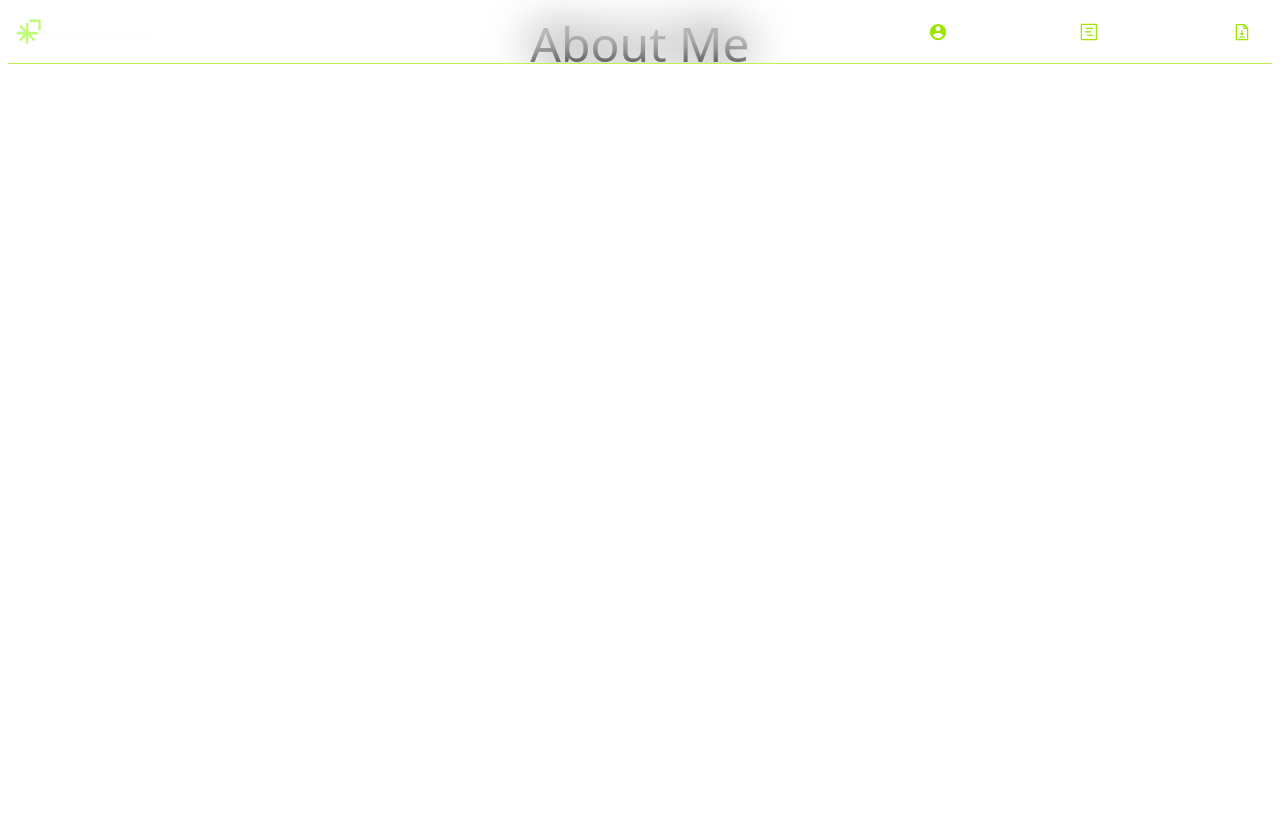
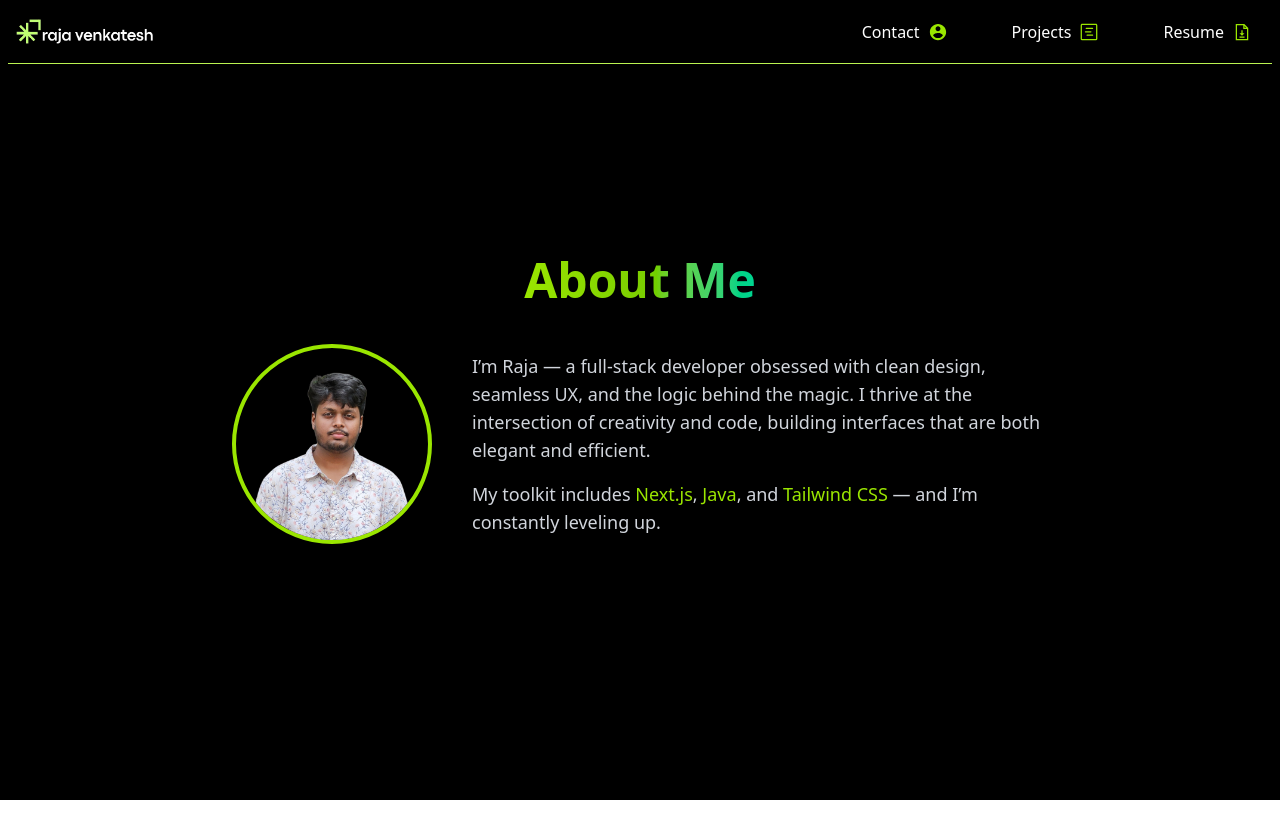
Before and after one commit to rajavenkatesh04/PortfolioV3, a Next.js app: page /About in a window 1280 px wide. Built offline with nearby package versions, Linux system fonts and the light colour scheme.

Commit message:
Added about section

```diff
--- a/app/About/page.js
+++ b/app/About/page.js
@@ -1,16 +1,45 @@
+"use client";
+
 import Image from "next/image";
 
 export default function About() {
-    return(
+    return (
         <div>
-            <div className={`my-5`}>
-                <h1 className={`text-center text-5xl `}>About Me</h1>
+            <section
+                id="about"
+                className="min-h-screen flex flex-col justify-center items-center bg-black text-white px-4 sm:px-8 lg:px-24"
+            >
+                <h1 className="text-4xl sm:text-5xl font-bold text-center mb-10 bg-gradient-to-r from-lime-400 via-lime-500 to-emerald-400 bg-clip-text text-transparent">
+                    About Me
+                </h1>
 
-                {/*Photo*/}
-                <div>
-                    {/*<Image src={`/Raja.png`} alt={`Logo`} width={150} height={100}/>*/}
+                <div className="flex flex-col md:flex-row items-center gap-10">
+                    {/* Profile Image */}
+                    <div className="w-50 h-50 relative rounded-full overflow-hidden shadow-lg border-4 border-lime-400">
+                        <Image
+                            src="/Raja.png"
+                            alt="Raja"
+                            fill
+                            className="object-cover"
+                            priority
+                        />
+                    </div>
+
+                    {/* Bio */}
+                    <div className="max-w-xl text-center md:text-left space-y-4">
+                        <p className="text-lg text-gray-300">
+                            I’m Raja — a full-stack developer obsessed with clean design, seamless UX, and the logic
+                            behind the magic. I thrive at the intersection of creativity and code, building interfaces
+                            that are both elegant and efficient.
+                        </p>
+                        <p className="text-lg text-gray-300">
+                            My toolkit includes <span className="text-lime-400">Next.js</span>, <span
+                            className="text-lime-400">Java</span>, and <span className="text-lime-400">Tailwind CSS</span> —
+                            and I’m constantly leveling up.
+                        </p>
+                    </div>
                 </div>
-            </div>
+            </section>
         </div>
-    )
+    );
 }
--- a/app/Hero/page.js
+++ b/app/Hero/page.js
@@ -35,18 +35,18 @@ export default function SplitText() {
 
     return (
         <div className="container" ref={containerRef}>
-            <div className={`font-josefin`}><h1 className="h1">
+            <div className={`font-josefin `}><h1 className="h1 ">
                 {/*This portfolio runs on passion, pixels, and late-night debugging. Welcome!*/}
                 {/*Hello and thank you for visiting here’s a peek into my developer journey.*/}
                 Make yourself at home <span className={`text-lime-500`}>—</span> here’s what I’ve been working on.
             </h1></div>
 
             <div className="down-icon">
-                <Link href={`/about`}><FaAnglesDown
-                    className="animate-pulse text-lime-500 text-2xl hover:text-white transition-colors duration-300"/>
+                <Link href={`#about`}>
+                    <FaAnglesDown
+                    className="animate-bounce opacity-70 text-lime-500 text-2xl hover:text-white transition-colors duration-300"/>
                 </Link>
             </div>
-
             <Stylesheet />
         </div>
 
@@ -74,7 +74,7 @@ function Stylesheet() {
                 font-size: clamp(3rem, 12vw, 5rem);
                 font-weight: 600;
                 line-height: 1.1;
-                color: white;
+                color: grey;
                 margin: 0;
                 max-width: 100%;
             }
--- a/app/_components/ui/Navbar.jsx
+++ b/app/_components/ui/Navbar.jsx
@@ -39,10 +39,12 @@ export default function Navbar() {
                                 </li>
 
                                 <li>
-                                    <Link href={`/public`}
-                                          className={`py-2 px-3 font-medium hover:text-lime-500 transition-colors duration-300 inline-flex items-center`}>Resume<LiaFileDownloadSolid
-                                        className={`mx-2 text-lime-400 text-xl`}/></Link>
+                                    <a href="/raja_resume.pdf" download className="py-2 px-3 font-medium hover:text-lime-500 transition-colors duration-300 inline-flex items-center">
+                                        Resume
+                                        <LiaFileDownloadSolid className="mx-2 text-lime-400 text-xl" />
+                                    </a>
                                 </li>
+
                             </ul>
                         </div>
 
@@ -74,9 +76,10 @@ export default function Navbar() {
                                 </li>
 
                                 <li>
-                                    <Link href={`/public`}
-                                          className={`py-2 px-3 font-medium text-white hover:text-white  transition-colors duration-300 inline-flex items-center`}>Resume<LiaFileDownloadSolid
-                                        className={`mx-1 text-lime-500 text-xl`}/></Link>
+                                    <a href="/raja_resume.pdf" download className="py-2 px-3 font-medium text-white hover:text-white transition-colors duration-300 inline-flex items-center">
+                                        Resume
+                                        <LiaFileDownloadSolid className="mx-2 text-lime-500 text-xl" />
+                                    </a>
                                 </li>
                             </ul>
 
--- a/app/globals.css
+++ b/app/globals.css
@@ -1 +1,5 @@
 @import "tailwindcss";
+
+html {
+    scroll-behavior: smooth;
+}
```
Also changed, not shown: 1 other file (tests, documents, lock files or other folders).
